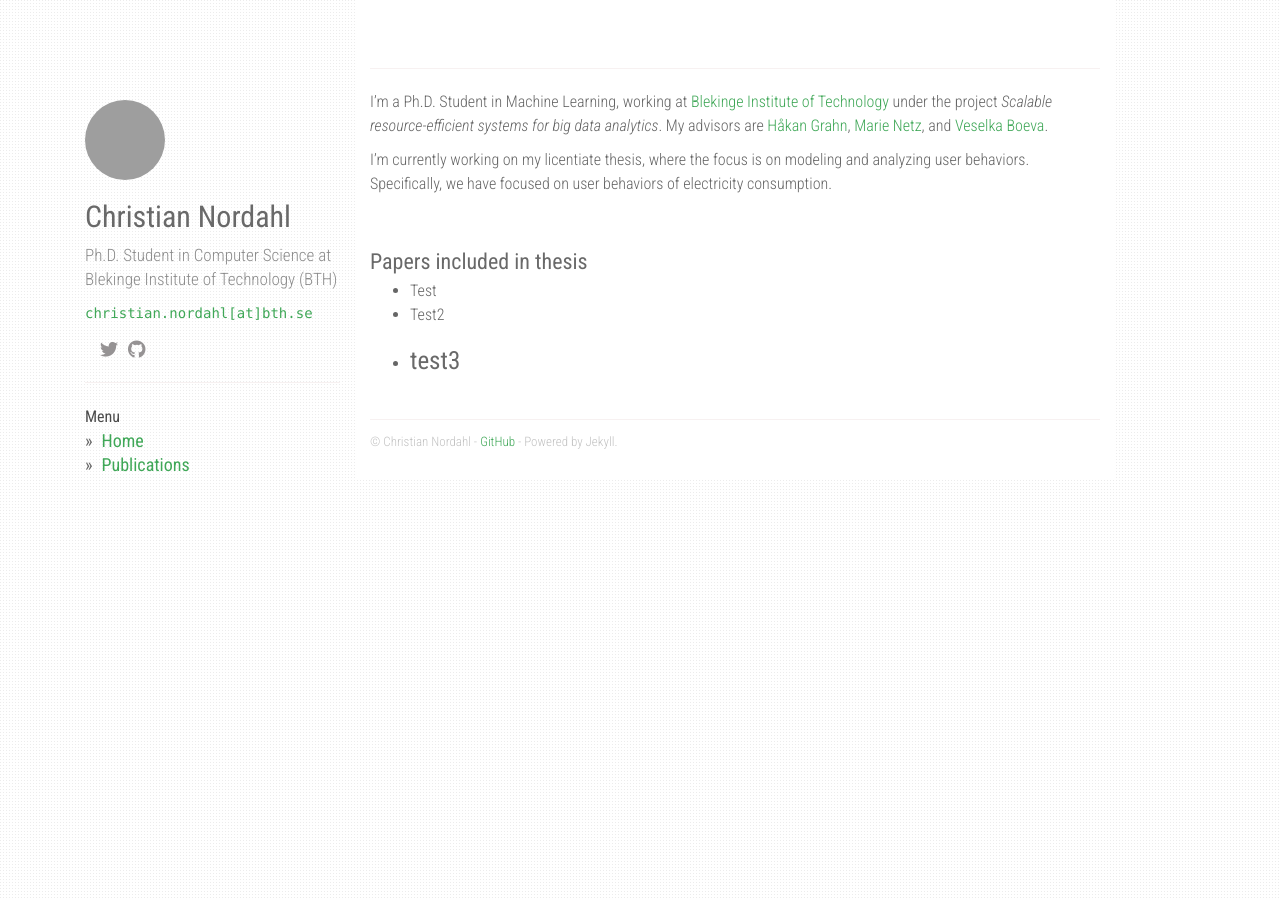
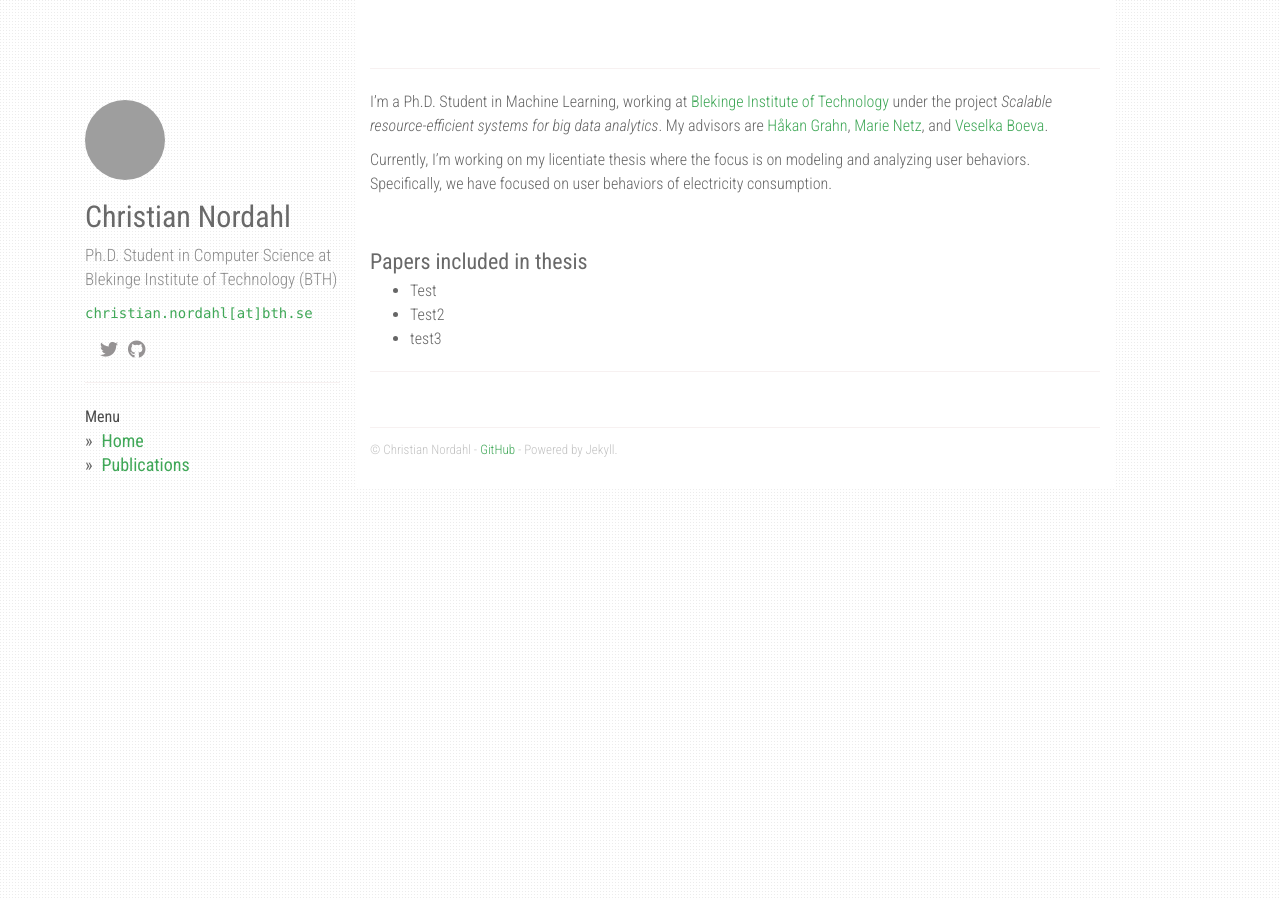
Before and after one commit to christiannordahl/christiannordahl.github.io, a Jekyll site: the page built from index.md, in a window 1280 px wide. Built offline with Jekyll 4.4.1, drawn with Linux system fonts in a browser that asks for light colours; nearby versions of some CDN libraries; a style sheet for code colours, icons or effects is not loaded; grey boxes are pictures that could not be loaded.

Commit message:
Started adding text about myself.

```diff
--- a/index.md
+++ b/index.md
@@ -10,7 +10,7 @@ permalink: /
 I'm a Ph.D. Student in Machine Learning, working at [Blekinge Institute of Technology](https://www.bth.se) under the project *Scalable resource-efficient systems for big data analytics*. My advisors are [Håkan Grahn](https://www.bth.se/eng/staff/hakan-grahn-hgr/), [Marie Netz](), and [Veselka Boeva](https://www.bth.se/staff/veselka-boeva-vbx/).
 
 
-I'm currently working on my licentiate thesis, where the focus is on modeling and analyzing user behaviors. Specifically, we have focused on user behaviors of electricity consumption.
+Currently, I'm  working on my licentiate thesis where the focus is on modeling and analyzing user behaviors. Specifically, we have focused on user behaviors of electricity consumption.
 
 
 <br>
@@ -19,6 +19,7 @@ I'm currently working on my licentiate thesis, where the focus is on modeling an
 * Test
 * Test2
 * test3
+
 ---
 
 <br>
```
